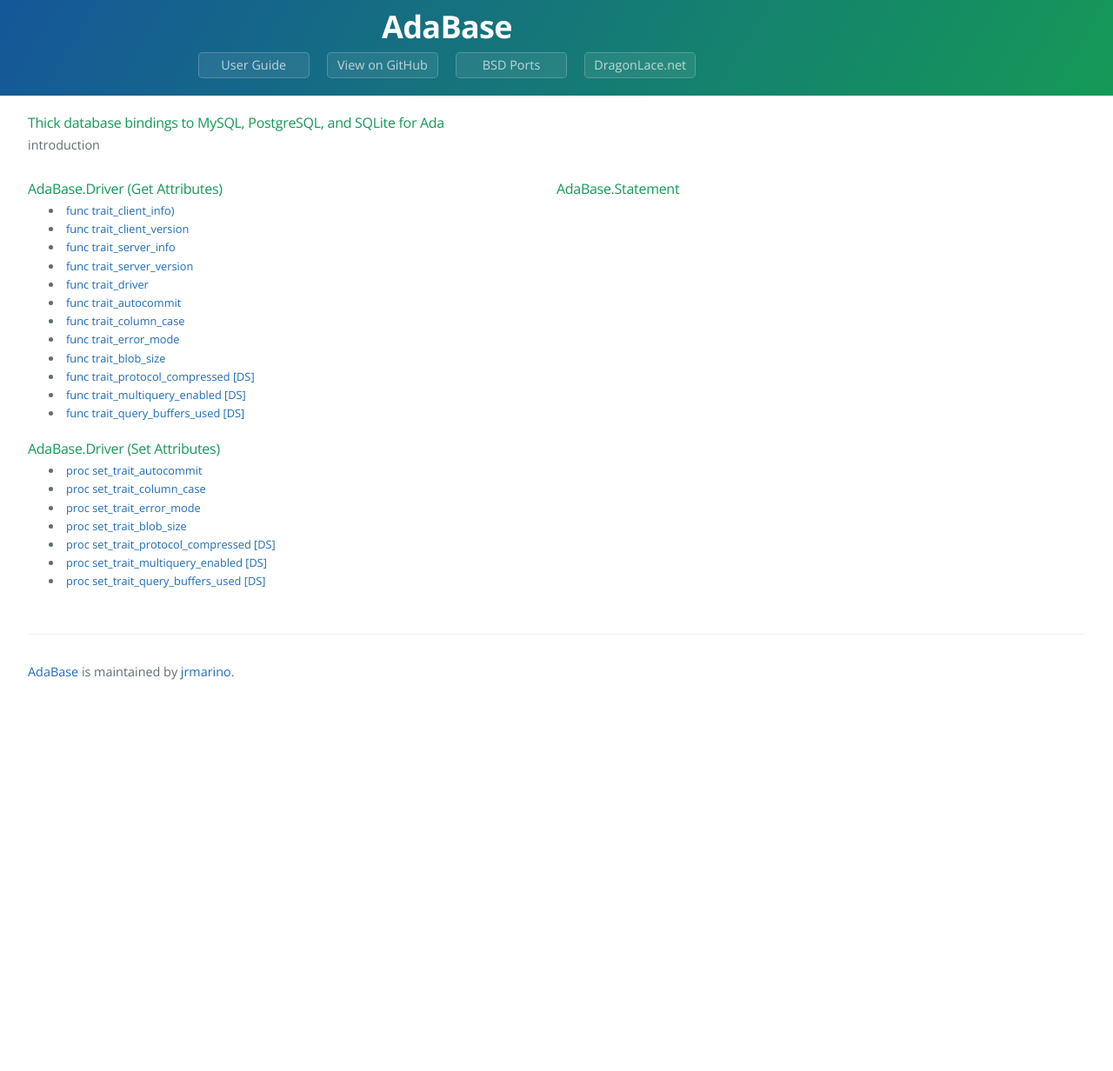
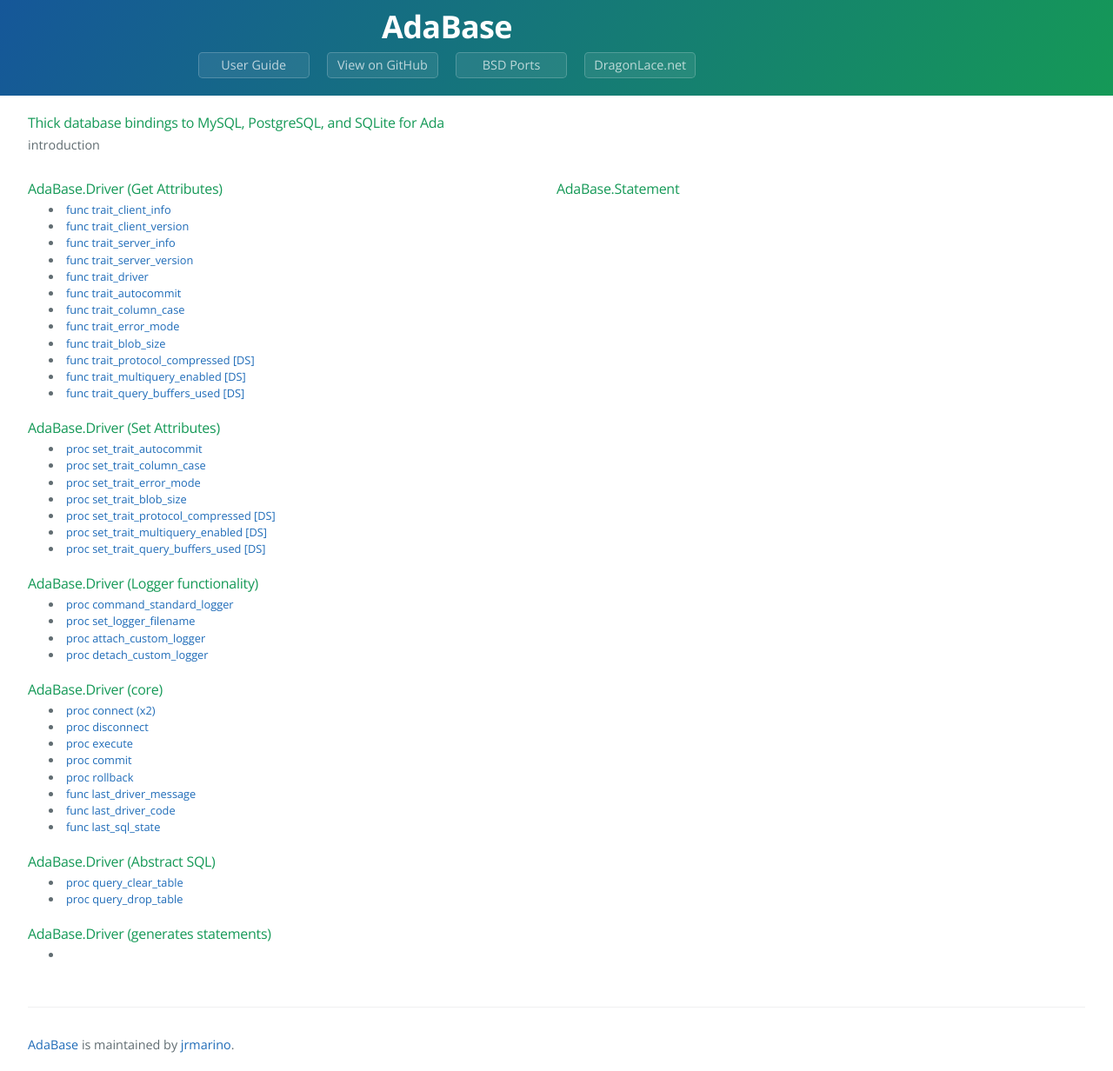
Before and after one commit to jrmarino/AdaBase, a Jekyll site: the page built from index.md, in a window 1280 px wide. Shown: the whole page at 87% size. Built offline with Jekyll 4.4.1, drawn with Linux system fonts in a browser that asks for light colours; before the commit the page ends 900 px from its top, so only the background shows below that.

Commit message:
Populate index.html some more

```diff
--- a/_config.yml
+++ b/_config.yml
@@ -7,7 +7,7 @@
        supported_drivers: "[DB] is &quot;MySQL.MySQL_Driver&quot;, &quot;PgSQL.PgSQL_Driver&quot;, or &quot;SQLite.SQLite_Driver&quot;"
 
        trait_client: '<a href="trait_client.html">client traits</a>'
-       f_trait_client_info: '<a href="trait_client.html">func trait_client_info)</a>'
+       f_trait_client_info: '<a href="trait_client.html">func trait_client_info</a>'
        f_trait_client_version: '<a href="trait_client.html">func trait_client_version</a>'
 
        trait_server: '<a href="trait_server.html">server traits</a>'
@@ -46,13 +46,40 @@
        p_trait_buffers: '<a href="trait_buffers.html">proc set_trait_query_buffers_used [DS]</a>'
 
        standard_logger: '<a href="standard_logger.html">standard loggers</a>'
+       p_standard_logger: '<a href="standard_logger.html">proc command_standard_logger</a>'
+       p_logger_filename: '<a href="standard_logger.html">proc set_logger_filename</a>'
+
        custom_logger: '<a href="custom_logger.html">custom loggers</a>'
+       p_attach_logger: '<a href="custom_logger.html">proc attach_custom_logger</a>'
+       p_detach_logger: '<a href="custom_logger.html">proc detach_custom_logger</a>'
+
        query: '<a href="query.html">query</a>'
+       f_query: '<a href="query.html">func query</a>'
+
        execute: '<a href="execute.html">execute (driver)</a>'
+       p_execute: '<a href="execute.html">proc execute</a>'
+
        rollback: '<a href="rollback.html">rollback</a>'
+       p_rollback: '<a href="rollback.html">proc rollback</a>'
+
        commit: '<a href="commit.html">commit</a>'
+       p_commit: '<a href="commit.html">proc commit</a>'
+
        connect: '<a href="connect.html">connect</a>'
+       p_connect: '<a href="connect.html">proc connect (x2)</a>'
+
        disconnect: '<a href="disconnect.html">disconnect</a>'
+       p_disconnect: '<a href="disconnect.html">proc disconnect</a>'
+
        driver_msg: '<a href="last_driver_message.html">last driver message</a>'
+       f_driver_msg: '<a href="last_driver_message.html">func last_driver_message</a>'
+
        driver_code: '<a href="last_driver_code.html">last driver code</a>'
+       f_driver_code: '<a href="last_driver_code.html">func last_driver_code</a>'
+
        driver_state: '<a href="last_driver_state.html">last driver state</a>'
+       f_driver_state: '<a href="last_driver_state.html">func last_sql_state</a>'
+
+       f_last_insert_id: '<a href="last_insert_id.html">func last_insert_id</a>'
+       p_query_clear_table: '<a href="query_clear_table.html">proc query_clear_table</a>'
+       p_query_drop_table: '<a href="query_drop_table.html">proc query_drop_table</a>'
--- a/index.md
+++ b/index.md
@@ -32,6 +32,33 @@
 <li>{{ page.p_trait_multiquery }}</li>
 <li>{{ page.p_trait_buffers }}</li>
 </ul>
+<h3>AdaBase.Driver (Logger functionality)</h3>
+<ul>
+<li>{{ page.p_standard_logger }}</li>
+<li>{{ page.p_logger_filename }}</li>
+<li>{{ page.p_attach_logger }}</li>
+<li>{{ page.p_detach_logger }}</li>
+</ul>
+<h3>AdaBase.Driver (core)</h3>
+<ul>
+<li>{{ page.p_connect }}</li>
+<li>{{ page.p_disconnect }}</li>
+<li>{{ page.p_execute }}</li>
+<li>{{ page.p_commit }}</li>
+<li>{{ page.p_rollback }}</li>
+<li>{{ page.f_driver_msg }}</li>
+<li>{{ page.f_driver_code }}</li>
+<li>{{ page.f_driver_state }}</li>
+</ul>
+<h3>AdaBase.Driver (Abstract SQL)</h3>
+<ul>
+<li>{{ page.p_query_clear_table }}</li>
+<li>{{ page.p_query_drop_table }}</li>
+</ul>
+<h3>AdaBase.Driver (generates statements)</h3>
+<ul>
+<li>{{ page.p_query }}</li>
+</ul>
 </div>
 
 <div class="twocol">
--- a/stylesheets/adabase-stylesheet.css
+++ b/stylesheets/adabase-stylesheet.css
@@ -239,7 +239,7 @@
 }
 .twocol li a {
 	display: block;
-	padding: 1px 4px;
+	padding: 0px 4px;
 }
 .twocol li a:hover {
 	color: #111;
```
